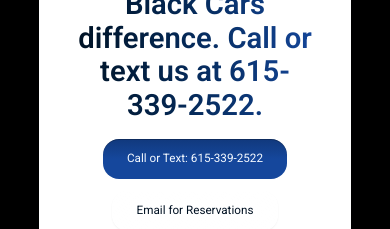
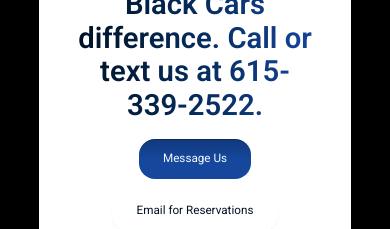
Before and after one commit to dmytro-webild/9c69200e-8b31-4134-bad5-29731a5e0010, a React (Vite) app: page / in a window 390 px wide. Shown: the part 5800-6029 px from the top of the page. Built offline with nearby package versions, Linux system fonts and the light colour scheme; a web font is replaced by a local one.

Commit message:
Bob AI: Update primary button to open SMS with the new phone number

```diff
--- a/src/pages/HomePage/sections/Contact.tsx
+++ b/src/pages/HomePage/sections/Contact.tsx
@@ -12,7 +12,7 @@ export default function ContactSection(): React.JSX.Element {
               <ContactCta
         tag="Book Your Chauffeur"
         text="Secure your private luxury car today. Experience the Broadway Black Cars difference. Call or text us at 615-339-2522."
-        primaryButton={{"text":"Call or Text: 615-339-2522","href":"sms:+16153392522"}}
+        primaryButton={{"text":"Message Us","href":"sms:6153392522"}}
         secondaryButton={{
             text: "Email for Reservations",
             href: "mailto:reservations@safinnashville.com",
```
